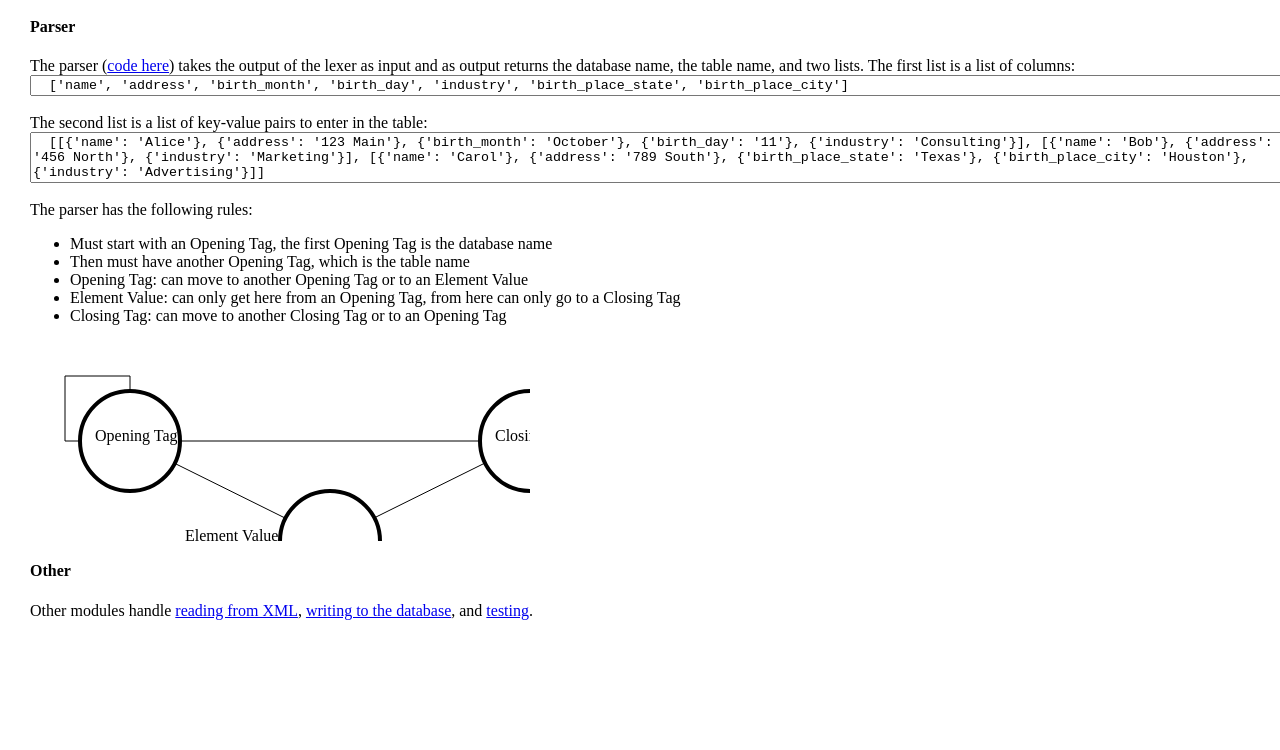
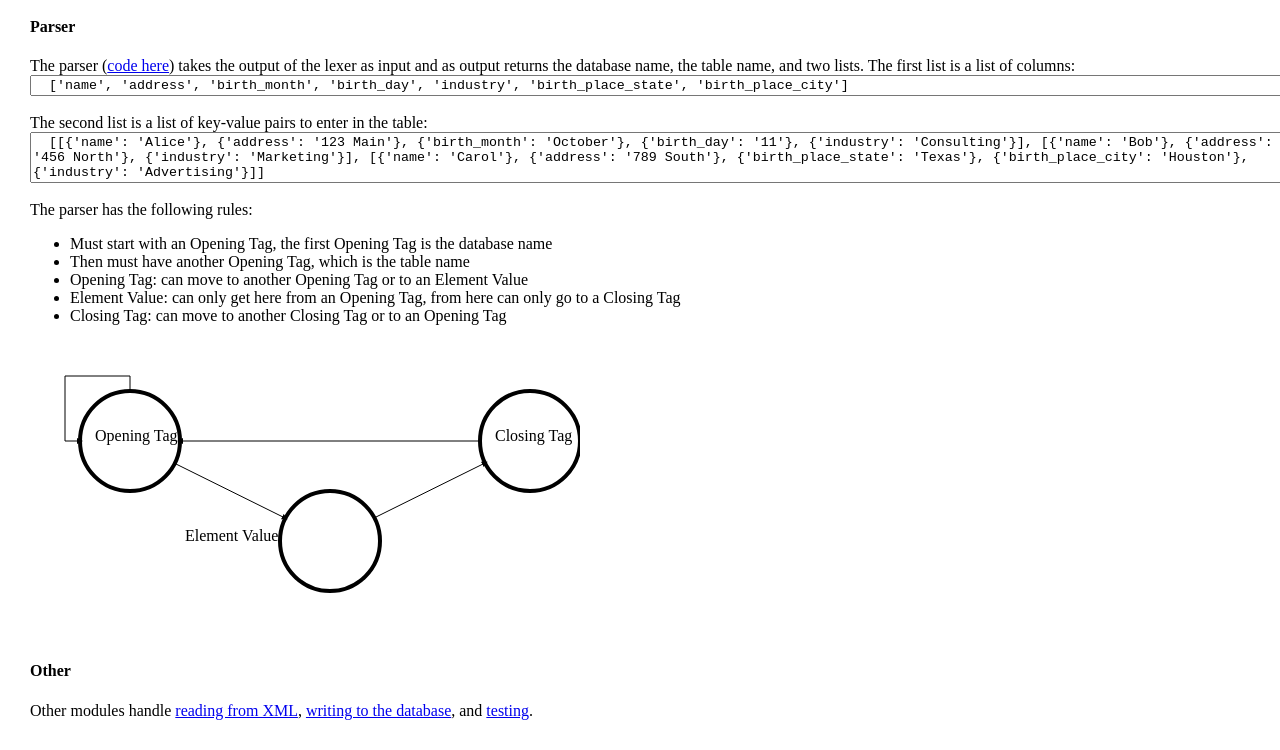
Before and after one commit to fds1638/xmlparser, a plain HTML site: page index.html in a window 1280 px wide. Shown: the part 1199-1949 px from the top of the page. Before the commit the page ends 1849 px from the top, so only its background shows below. Drawn offline with Linux system fonts and the light colour scheme.

Commit message:
Update index.html

```diff
--- a/index.html
+++ b/index.html
@@ -129,7 +129,11 @@ takes the output of the lexer as input and as output returns the database name,
   </ul>
 </div>
     <div>
-      <svg width="500" height="200">
+      <svg width="550" height="300">
+        <defs><marker  id="arrow" viewBox="0 0 10 10"   refX="5" refY="5"  markerWidth="6"  markerHeight="6"  orient="auto-start-reverse">
+      <path d="M 0 0 L 10 5 L 0 10 z" />
+    </marker>
+  </defs>
   <circle cx="100" cy="100" r="50" stroke="black" stroke-width="4" fill="white" />
   <text x="65" y="100" fill="black">Opening Tag</text>
   <circle cx="500" cy="100" r="50" stroke="black" stroke-width="4" fill="white" />
```
